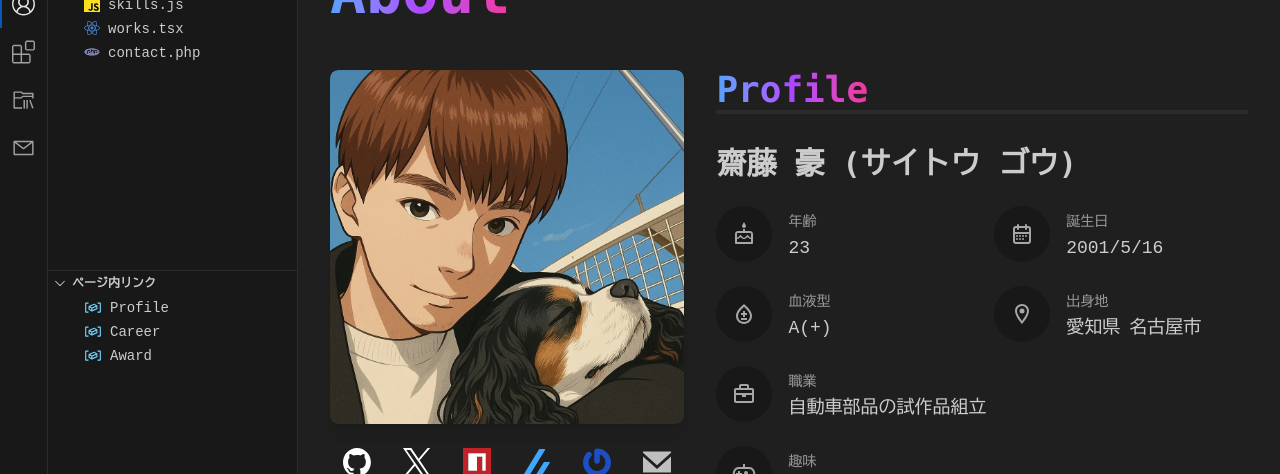
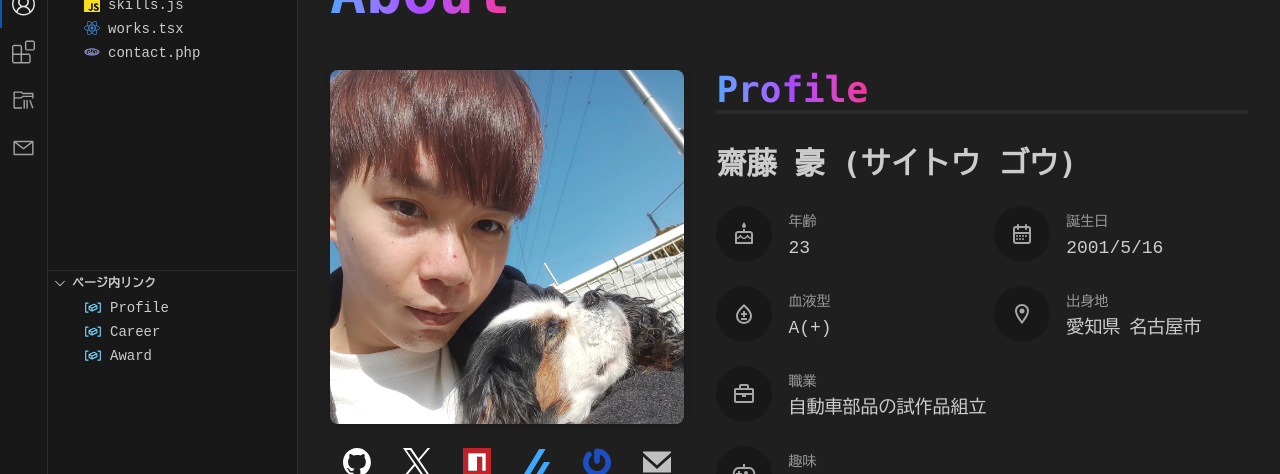
Before and after one commit to saitogo555/my-website, a Next.js app: page /about in a window 1280 px wide. Shown: the part 151-625 px from the top of the page. Built offline with nearby package versions, Linux system fonts and the light colour scheme; a web font is replaced by a local one.

Commit message:
feat(ProfileImage): マウスの動きに応じて画像が傾くエフェクトを追加
- マウス移動時に画像が傾く処理を実装
- マウスが離れた際に元の位置に戻す処理を追加

```diff
--- a/features/about/components/ProfileSection/ProfileImage.tsx
+++ b/features/about/components/ProfileSection/ProfileImage.tsx
@@ -1,14 +1,64 @@
+"use client";
+
 import { Card } from "@/components/ui/Card";
 import { Image } from "@/components/ui/Image";
+import { cn } from "@/utils";
+import type { MouseEvent } from "react";
+
+const perspective = 1000;
 
 export const ProfileImage = () => {
+	const handleMouseMove = (e: MouseEvent<HTMLDivElement>) => {
+		// マウスの位置と方向によって画像が傾く
+		const el = e.currentTarget;
+		const rect = el.getBoundingClientRect();
+		const x = e.clientX - rect.left;
+		const y = e.clientY - rect.top;
+		const centerX = rect.width / 2;
+		const centerY = rect.height / 2;
+		const deltaX = (x - centerX) / centerX;
+		const deltaY = (y - centerY) / centerY;
+		const rotateX = deltaY * 10; // X軸の回転角度
+		const rotateY = -deltaX * 10; // Y軸の回転角度
+		const transform = `perspective(${perspective}px) rotateX(${rotateX}deg) rotateY(${rotateY}deg)`;
+		el.style.transform = transform;
+		el.style.transition = "transform 0.1s ease-out";
+	};
+
+	const handleMouseLeave = (e: MouseEvent<HTMLDivElement>) => {
+		// マウスが離れたら元の位置に戻す
+		const el = e.currentTarget;
+		el.style.transform = `perspective(${perspective}px) rotateX(0deg) rotateY(0deg)`;
+		el.style.transition = "transform 0.3s ease-out";
+	};
+
 	return (
-		<Card>
-			<Image
-				className="grow overflow-hidden rounded-lg"
-				src="/images/about/profile-ghibli.webp"
-				alt="My Icon"
-			/>
+		<Card
+			className="relative aspect-square cursor-pointer overflow-visible bg-transparent shadow-none drop-shadow-lg"
+			onMouseMove={handleMouseMove}
+			onMouseLeave={handleMouseLeave}
+			tabIndex={0}
+		>
+			<div className="perspective-distant">
+				<div className={cn("backface-hidden absolute inset-0 transition-transform duration-500")}>
+					<Image
+						className="grow overflow-hidden rounded-lg"
+						src="/images/about/profile.webp"
+						alt="My Icon"
+					/>
+				</div>
+				<div
+					className={cn(
+						"-rotate-y-180 backface-hidden absolute inset-0 transition-transform duration-500",
+					)}
+				>
+					<Image
+						className="grow overflow-hidden rounded-lg"
+						src="/images/about/profile-ghibli.webp"
+						alt="My Icon"
+					/>
+				</div>
+			</div>
 		</Card>
 	);
 };
```
